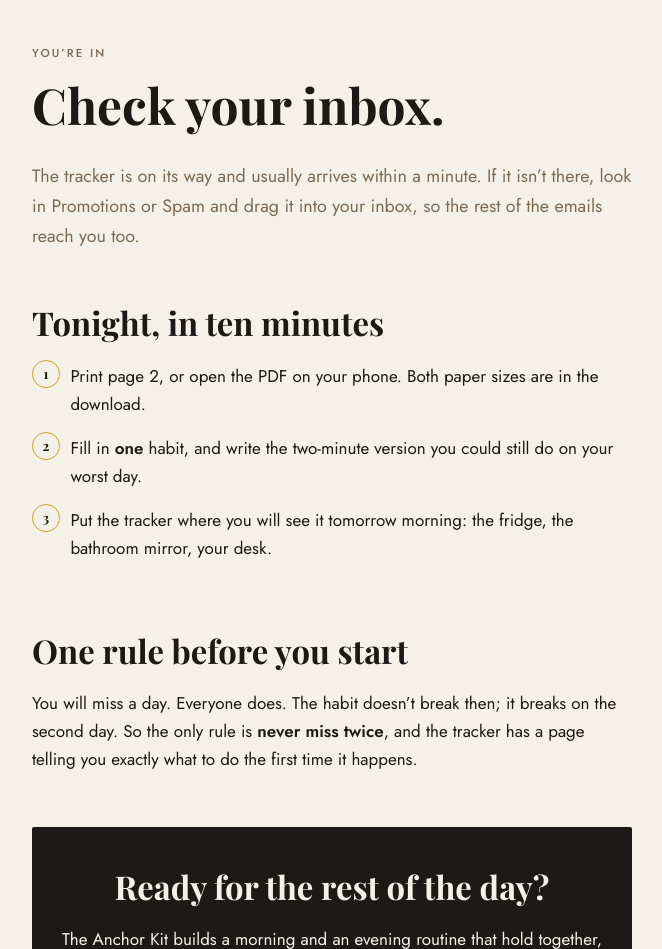
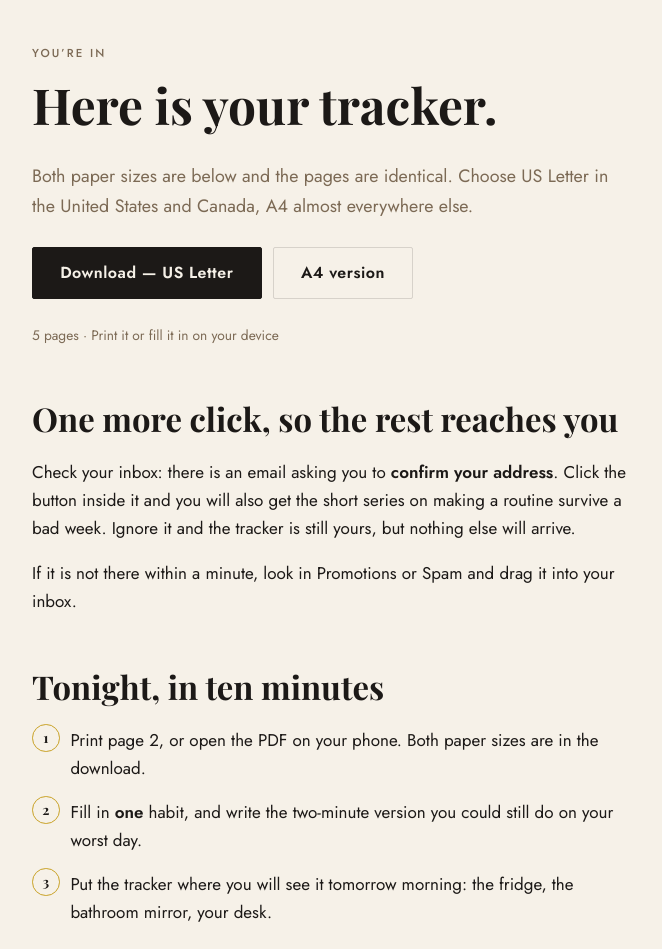
Before and after one commit to thegildedreset/thegildedreset.github.io, a plain HTML site: page thank-you.html in a window 1280 px wide. Shown: the top 949 px of the page, without its empty margins (308-970 px from the left). Drawn offline with nearby package versions, Linux system fonts and the light colour scheme.

Commit message:
Add files via upload

```diff
--- a/style.css
+++ b/style.css
@@ -33,7 +33,8 @@ section { margin: 3.4rem 0; }
 .hero .lead { font-size: 1.12rem; color: var(--taupe); }
 .lead { font-size: 1.08rem; }
 .trust { font-size: .86rem; color: var(--taupe); margin-top: .9rem; }
-.actions { margin: 1.6rem 0 0; }
+.actions { margin: 1.6rem -.35rem 0; }
+.actions .btn { margin: 0 .35rem .7rem; }
 .btn {
   display: inline-block; background: var(--ink); color: var(--cream); text-decoration: none;
   font: 600 1rem/1 var(--sans); letter-spacing: .03em; padding: 1.05rem 1.7rem; border-radius: 2px;
@@ -43,6 +44,10 @@ section { margin: 3.4rem 0; }
 .btn-light { background: var(--cream); color: var(--ink); border-color: var(--cream); }
 .btn-light:hover { background: #fff; }
 .btn-small { padding: .7rem 1.1rem; font-size: .9rem; }
+.btn-quiet { background: transparent; color: var(--ink); border-color: var(--line); }
+.btn-quiet:hover, .btn-quiet:focus { background: var(--cream); }
+.btn-light.btn-quiet { background: transparent; color: var(--cream); border-color: rgba(246, 241, 232, .5); }
+.btn-light.btn-quiet:hover, .btn-light.btn-quiet:focus { background: rgba(246, 241, 232, .14); }
 .hero-img, .gallery img {
   width: 100%; height: auto; display: block; border: 1px solid var(--line); border-radius: 2px;
   box-shadow: 0 18px 40px rgba(45, 32, 20, .10);
--- a/thank-you.html
+++ b/thank-you.html
@@ -3,10 +3,10 @@
 <head>
   <meta charset="utf-8">
   <meta name="viewport" content="width=device-width, initial-scale=1">
-  <title>You’re in — check your inbox</title>
-  <meta name="description" content="Your free 30-Day Reset Tracker is on its way.">
-  <meta property="og:title" content="You’re in — check your inbox">
-  <meta property="og:description" content="Your free 30-Day Reset Tracker is on its way.">
+  <title>Your tracker is ready</title>
+  <meta name="description" content="Download your free 30-Day Reset Tracker, in US Letter and A4.">
+  <meta property="og:title" content="Your tracker is ready">
+  <meta property="og:description" content="Download your free 30-Day Reset Tracker, in US Letter and A4.">
   <meta property="og:type" content="website">
   <meta property="og:image" content="https://thegildedreset.github.io/assets/30-day-reset-tracker-hero.jpg">
   <meta name="twitter:card" content="summary_large_image">
@@ -31,9 +31,12 @@
 <main id="main" class="wrap">
 <header class="hero">
 <p class="eyebrow">You’re in</p>
-<h1>Check your inbox.</h1>
-<p class="lead">The tracker is on its way and usually arrives within a minute. If it isn’t there, look in Promotions or Spam and drag it into your inbox, so the rest of the emails reach you too.</p>
+<h1>Here is your tracker.</h1>
+<p class="lead">Both paper sizes are below and the pages are identical. Choose US Letter in the United States and Canada, A4 almost everywhere else.</p>
+<p class="actions"><a class="btn" href="https://thegildedreset.github.io/downloads/gilded-reset-30-day-tracker-letter.pdf">Download — US Letter</a><a class="btn btn-quiet" href="https://thegildedreset.github.io/downloads/gilded-reset-30-day-tracker-a4.pdf">A4 version</a></p>
+<p class="trust">5 pages · Print it or fill it in on your device</p>
 </header>
+<section class="prose"><h2>One more click, so the rest reaches you</h2><p>Check your inbox: there is an email asking you to <strong>confirm your address</strong>. Click the button inside it and you will also get the short series on making a routine survive a bad week. Ignore it and the tracker is still yours, but nothing else will arrive.</p><p>If it is not there within a minute, look in Promotions or Spam and drag it into your inbox.</p></section>
 <section class="steps"><h2>Tonight, in ten minutes</h2><ol><li>Print page 2, or open the PDF on your phone. Both paper sizes are in the download.</li><li>Fill in <strong>one</strong> habit, and write the two-minute version you could still do on your worst day.</li><li>Put the tracker where you will see it tomorrow morning: the fridge, the bathroom mirror, your desk.</li></ol></section>
 <section class="prose"><h2>One rule before you start</h2><p>You will miss a day. Everyone does. The habit doesn’t break then; it breaks on the second day. So the only rule is <strong>never miss twice</strong>, and the tracker has a page telling you exactly what to do the first time it happens.</p></section>
 <section class="band"><h2>Ready for the rest of the day?</h2><p>The Anchor Kit builds a morning and an evening routine that hold together, including on the days that fall apart. Two routines, three ready-made versions, and a low-energy version for bad days.</p><p class="actions"><a class="btn btn-light" href="TODO-anchor-kit-link">See The Anchor Kit — $9</a></p><p class="trust">14 pages · US Letter and A4 · 14-day refund</p></section>
```
